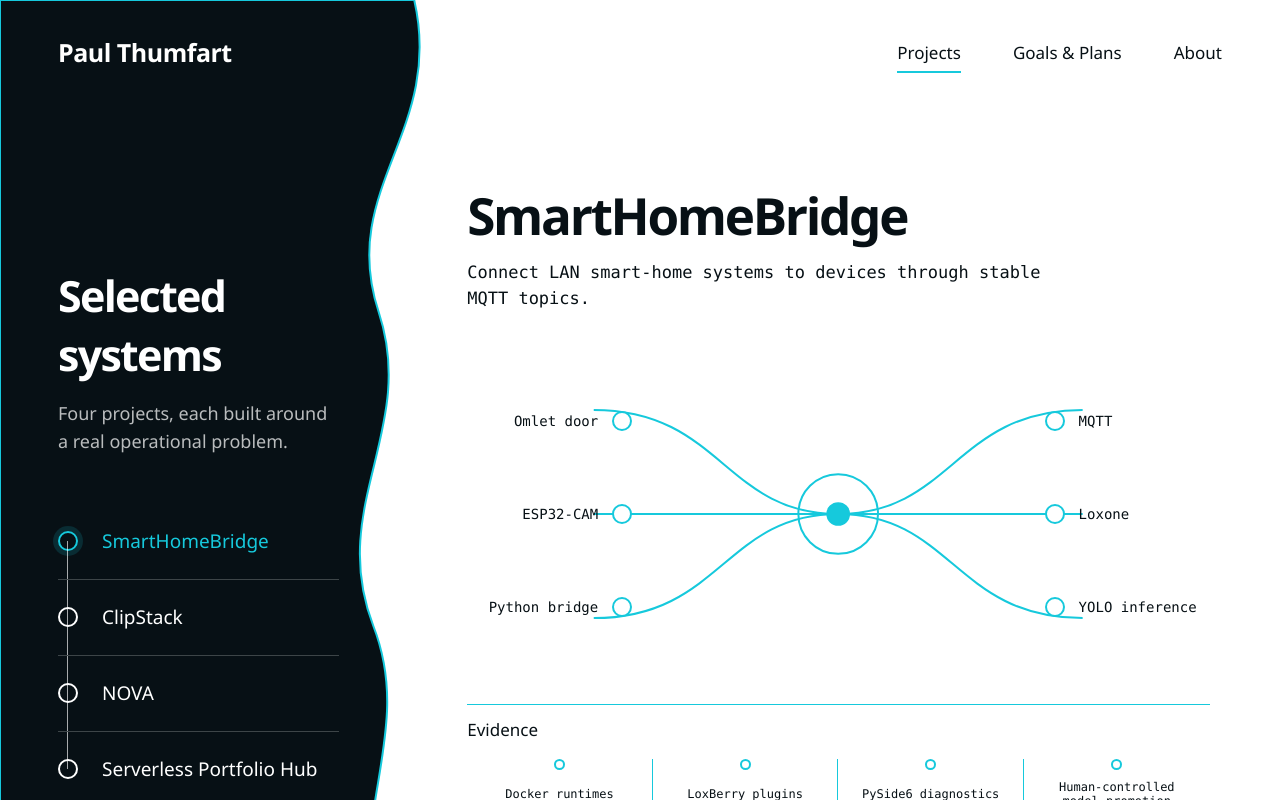
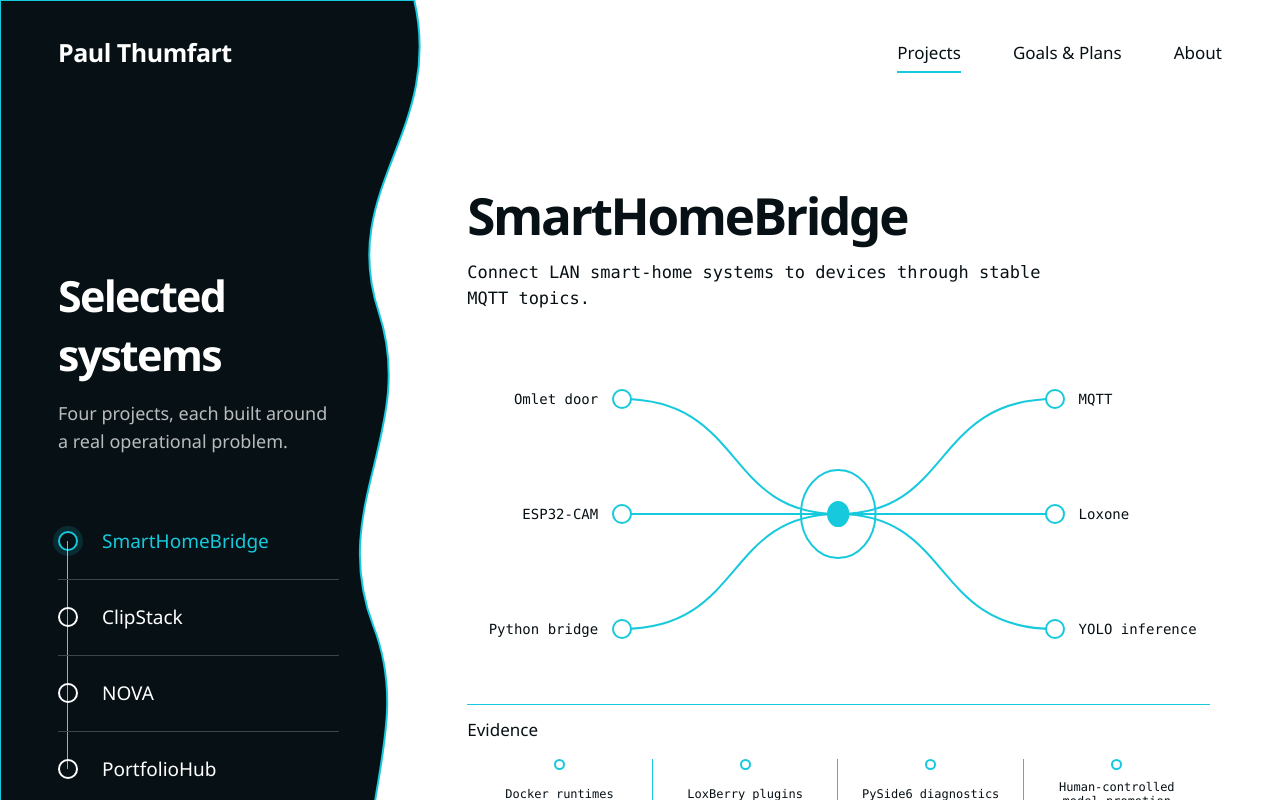
Before and after one commit to Dumdart/PortfolioHub, a Vue app: page /projects in a window 1280 px wide. Shown: the top 800 px of the page. Built offline with nearby package versions, Linux system fonts and the light colour scheme.

Commit message:
Projects: Refine Case Studies And Architecture Layout

```diff
--- a/src/components/HomeSkillsPanel.vue
+++ b/src/components/HomeSkillsPanel.vue
@@ -51,7 +51,7 @@ const capabilityGroups = [
     </div>
 
     <p class="skills-panel__note">
-      Applied across SmartHomeBridge, ClipStack, NOVA, and cloud-native delivery.
+      Applied across SmartHomeBridge, ClipStack, NOVA, and PortfolioHub.
     </p>
   </section>
 </template>
--- a/src/components/ProjectArchitecture.vue
+++ b/src/components/ProjectArchitecture.vue
@@ -7,16 +7,25 @@ defineProps<{
 </script>
 
 <template>
-  <div class="architecture" :aria-label="`${project.name} architecture map`">
-    <svg class="architecture__paths" viewBox="0 0 820 350" aria-hidden="true">
-      <path d="M140 60 C280 60 285 175 410 175" />
-      <path d="M140 175 H410" />
-      <path d="M140 290 C280 290 285 175 410 175" />
-      <path d="M410 175 C535 175 540 60 680 60" />
-      <path d="M410 175 H680" />
-      <path d="M410 175 C535 175 540 290 680 290" />
-      <circle cx="410" cy="175" r="44" />
-      <circle class="architecture__core" cx="410" cy="175" r="12" />
+  <figure v-if="project.screenshot" class="project-screenshot">
+    <img :src="project.screenshot.src" :alt="project.screenshot.alt" />
+  </figure>
+
+  <div v-else class="architecture" :aria-label="`${project.name} architecture map`">
+    <svg
+      class="architecture__paths"
+      viewBox="0 0 510 350"
+      preserveAspectRatio="none"
+      aria-hidden="true"
+    >
+      <path d="M0 60 C145 60 120 175 255 175" />
+      <path d="M0 175 H255" />
+      <path d="M0 290 C145 290 120 175 255 175" />
+      <path d="M255 175 C390 175 365 60 510 60" />
+      <path d="M255 175 H510" />
+      <path d="M255 175 C390 175 365 290 510 290" />
+      <circle cx="255" cy="175" r="44" />
+      <circle class="architecture__core" cx="255" cy="175" r="12" />
     </svg>
 
     <div class="architecture__column architecture__column--left">
--- a/src/data/projects.ts
+++ b/src/data/projects.ts
@@ -3,12 +3,17 @@ export type ProjectId = "smart-home-bridge" | "clipstack" | "nova" | "serverless
 export interface Project {
   id: ProjectId;
   name: string;
+  status?: string;
   purpose: string;
   result: string;
   technologies: string[];
   leftNodes: string[];
   rightNodes: string[];
   evidence: string[];
+  screenshot?: {
+    src: string;
+    alt: string;
+  };
   repository?: string;
 }
 
@@ -32,46 +37,47 @@ export const projects: Project[] = [
   {
     id: "clipstack",
     name: "ClipStack",
-    purpose: "Replace paper calendars with dependable booking workflows for independent barbershops.",
-    result: "Reliable booking",
+    status: "In development",
+    purpose: "Building dependable booking workflows to replace paper calendars for independent barbershops.",
+    result: "In development",
     technologies: [".NET", "Vue", "Kotlin", "Azure", "PostgreSQL"],
     leftNodes: ["Customer booking", "Manager web", "Staff mobile"],
     rightNodes: ["Azure Functions", "PostgreSQL", "Notifications"],
     evidence: [
-      "Mobile-first booking",
-      "Explicit conflict handling",
-      "Offline-ready staff app",
-      "Reusable booking module",
+      "Active product development",
+      "Web and mobile delivery plan",
+      "Booking conflict model",
+      "Private working repository",
     ],
   },
   {
     id: "nova",
     name: "NOVA",
-    purpose: "Centralize membership, billing, forms, calendars, and email campaigns for a school association.",
-    result: "School administration",
-    technologies: ["Angular", "ASP.NET Core", "C#", "EF Core", "MSSQL"],
-    leftNodes: ["Members", "Invoices", "Forms"],
-    rightNodes: ["Calendar", "Email campaigns", "Azure DevOps"],
+    purpose: "Backend-led event operations for the HTL Neufelden school association, still used from planning and invitations through billing.",
+    result: "Event operations",
+    technologies: ["ASP.NET Core", "EF Core", "C#", "MSSQL", "Angular"],
+    leftNodes: ["Event planning", "Invitations", "Billing"],
+    rightNodes: ["ASP.NET Core API", "EF Core", "MSSQL"],
     evidence: [
-      "Diploma project",
-      "Backend and API ownership",
-      "Full-stack team delivery",
-      "Assessment: Sehr gut",
+      "ASP.NET Core backend ownership",
+      "EF Core data access",
+      "Still used by the school association",
+      "Diploma project · Sehr gut",
     ],
   },
   {
     id: "serverless-portfolio",
-    name: "Serverless Portfolio Hub",
-    purpose: "Demonstrate cloud-native delivery with a Vue frontend and serverless Azure backend.",
-    result: "Cloud-native delivery",
-    technologies: ["Vue", "Azure Functions", "Cosmos DB", "Entra ID", "GitHub Actions"],
-    leftNodes: ["Vue frontend", "Visitor analytics", "Entra ID"],
-    rightNodes: ["Azure Functions", "Cosmos DB", "App Insights"],
+    name: "PortfolioHub",
+    purpose: "Demonstrate DevOps ownership through separate CI/CD pipelines, serverless Azure services, and disciplined secret handling.",
+    result: "DevOps & secure delivery",
+    technologies: ["Vue", "GitHub Actions", "Azure Functions", "Entra ID", "Cosmos DB", "App Insights"],
+    leftNodes: ["Vue frontend", "GitHub Actions", "Environment config"],
+    rightNodes: ["Azure Functions", "Secret handling", "App Insights"],
     evidence: [
-      "Separate CI/CD pipelines",
+      "Separate frontend and backend CI/CD",
+      "Environment-specific configuration",
+      "Secure secret handling",
       "Serverless architecture",
-      "Secure secret handling",
-      "Production monitoring",
     ],
     repository: "https://github.com/Dumdart/CCDEProject-SSPH",
   },
--- a/src/styles.css
+++ b/src/styles.css
@@ -655,6 +655,18 @@ a {
   width: 58%;
 }
 
+.project-status {
+  display: inline-flex;
+  margin-bottom: 11px;
+  border: 1px solid var(--cyan);
+  padding: 6px 9px;
+  color: var(--cyan-dark);
+  font-family: var(--mono);
+  font-size: 11px;
+  letter-spacing: 0.04em;
+  text-transform: uppercase;
+}
+
 .project-detail__header h2 {
   margin: 0;
   font-size: clamp(40px, 4vw, 58px);
@@ -670,7 +682,25 @@ a {
   line-height: 1.5;
 }
 
+.project-screenshot {
+  display: grid;
+  height: 350px;
+  place-items: center;
+  margin: 28px 0 15px;
+  border-top: 1px solid var(--cyan);
+  border-bottom: 1px solid var(--cyan);
+  background: var(--cyan-pale);
+}
+
+.project-screenshot img {
+  width: 100%;
+  height: 100%;
+  object-fit: contain;
+}
+
 .architecture {
+  --architecture-node-width: 165px;
+  --architecture-node-radius: 10px;
   position: relative;
   height: 350px;
   margin: 28px 0 15px;
@@ -678,8 +708,9 @@ a {
 
 .architecture__paths {
   position: absolute;
-  inset: 0;
-  width: 100%;
+  inset-block: 0;
+  left: calc(var(--architecture-node-width) - var(--architecture-node-radius));
+  width: calc(100% - 310px);
   height: 100%;
 }
 
@@ -699,9 +730,10 @@ a {
   position: absolute;
   inset-block: 0;
   display: grid;
-  width: 165px;
-  align-content: space-around;
-  padding-block: 35px;
+  width: var(--architecture-node-width);
+  grid-template-rows: repeat(3, 20px);
+  align-content: space-between;
+  padding-block: 50px;
 }
 
 .architecture__column--left {
@@ -1579,6 +1611,8 @@ a {
     position: relative;
     inset: auto;
     width: auto;
+    grid-template-rows: none;
+    align-content: normal;
     padding: 0;
   }
 
--- a/src/views/ProjectsView.vue
+++ b/src/views/ProjectsView.vue
@@ -71,6 +71,9 @@ const nextProject = () => {
       <Transition name="project" mode="out-in">
         <div :key="selectedProject.id">
           <header class="project-detail__header">
+            <span v-if="selectedProject.status" class="project-status">
+              {{ selectedProject.status }}
+            </span>
             <h2>{{ selectedProject.name }}</h2>
             <p>{{ selectedProject.purpose }}</p>
           </header>
```
